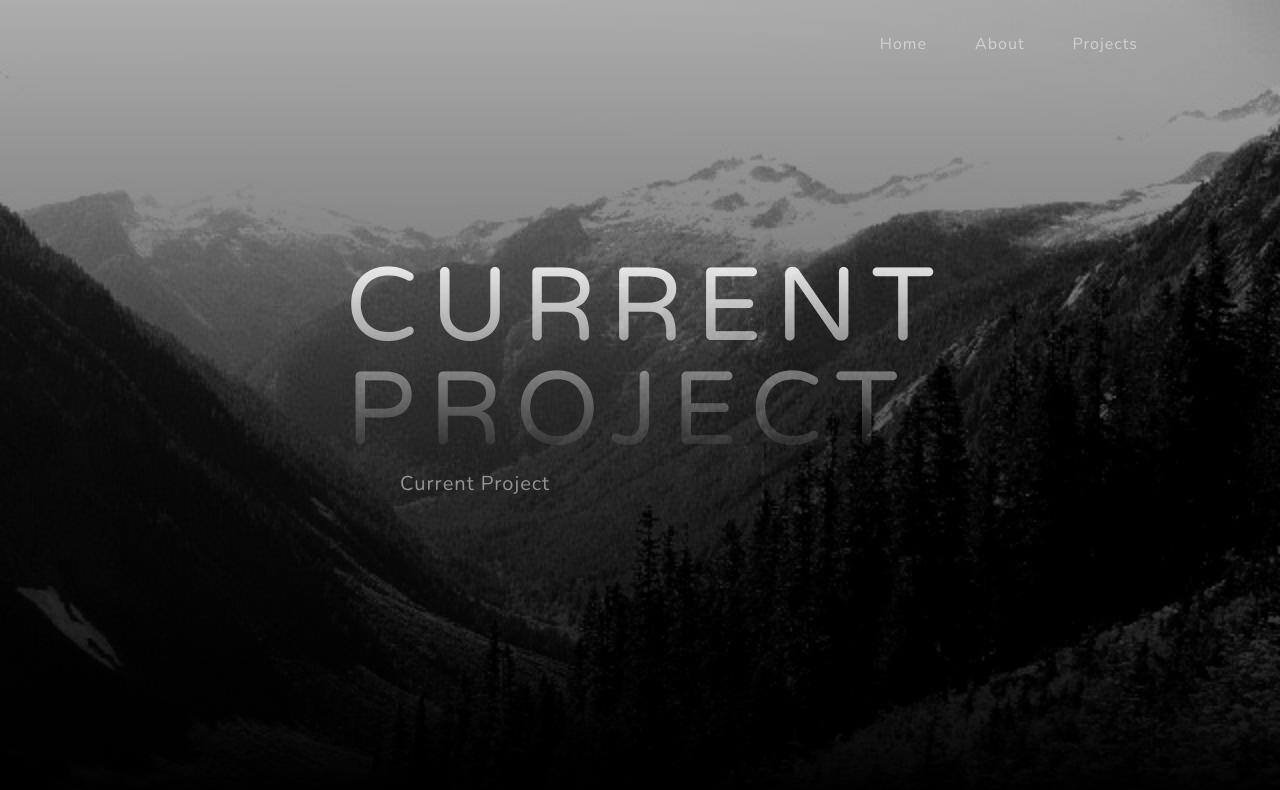
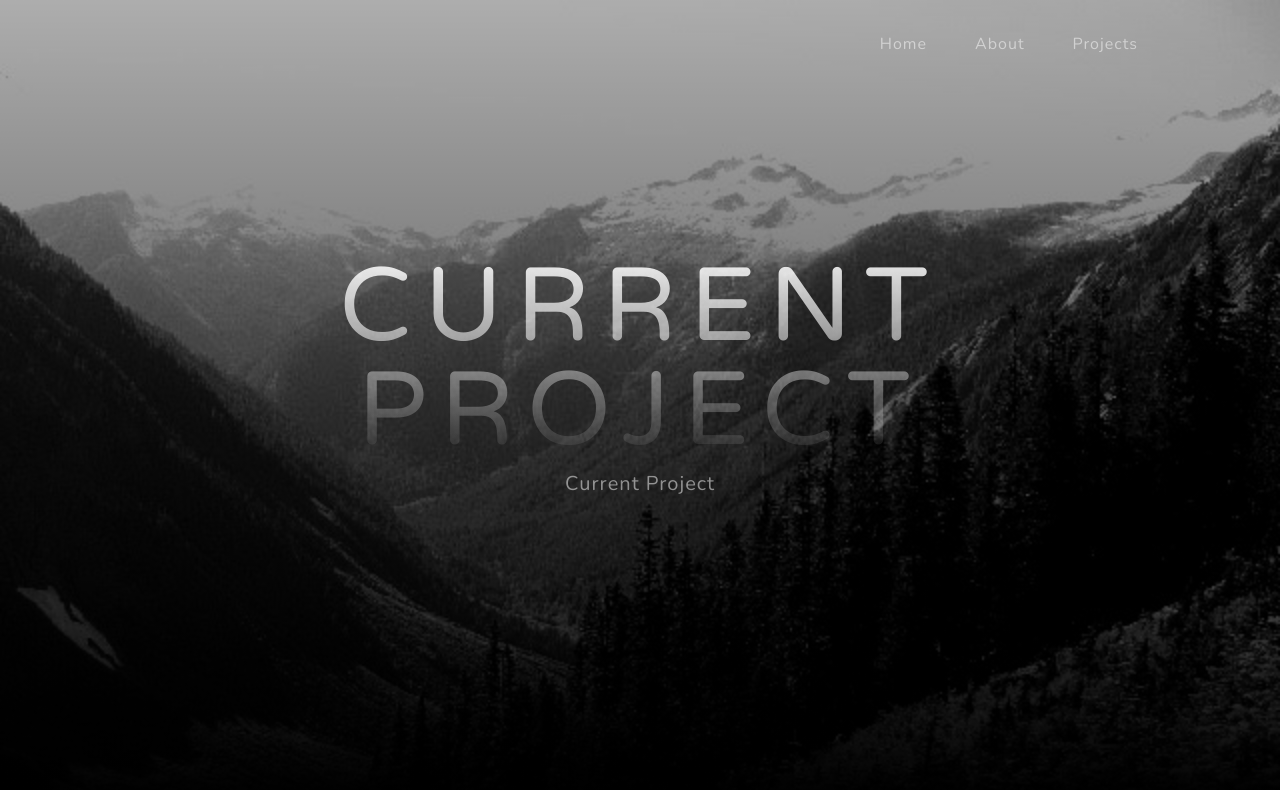
Before and after one commit to ksapp1/ksapp1.github.io, a website: page project.html in a window 1280 px wide. Drawn offline with nearby package versions, Linux system fonts and the light colour scheme.

Commit message:
Update project.html

```diff
--- a/project.html
+++ b/project.html
@@ -31,8 +31,8 @@
  <!-- Masthead-->
         <header class="masthead">
             <div class="container px-4 px-lg-5 d-flex h-100 align-items-center justify-content-center">
-                <div class="row gx-4 gx-lg-5 justify-content-center">
-                    <div class="col-md-10 col-lg-8 col-xl-7">
+                <div class="d-flex justify-content-center">
+                    <div class="text-center">
                         <h1 class="mx-auto my-0 text-uppercase">Current Project</h1>
                         <h2 class="text-white-50 mx-auto mt-2 mb-5">Current Project</h2>
                     </div>
```
